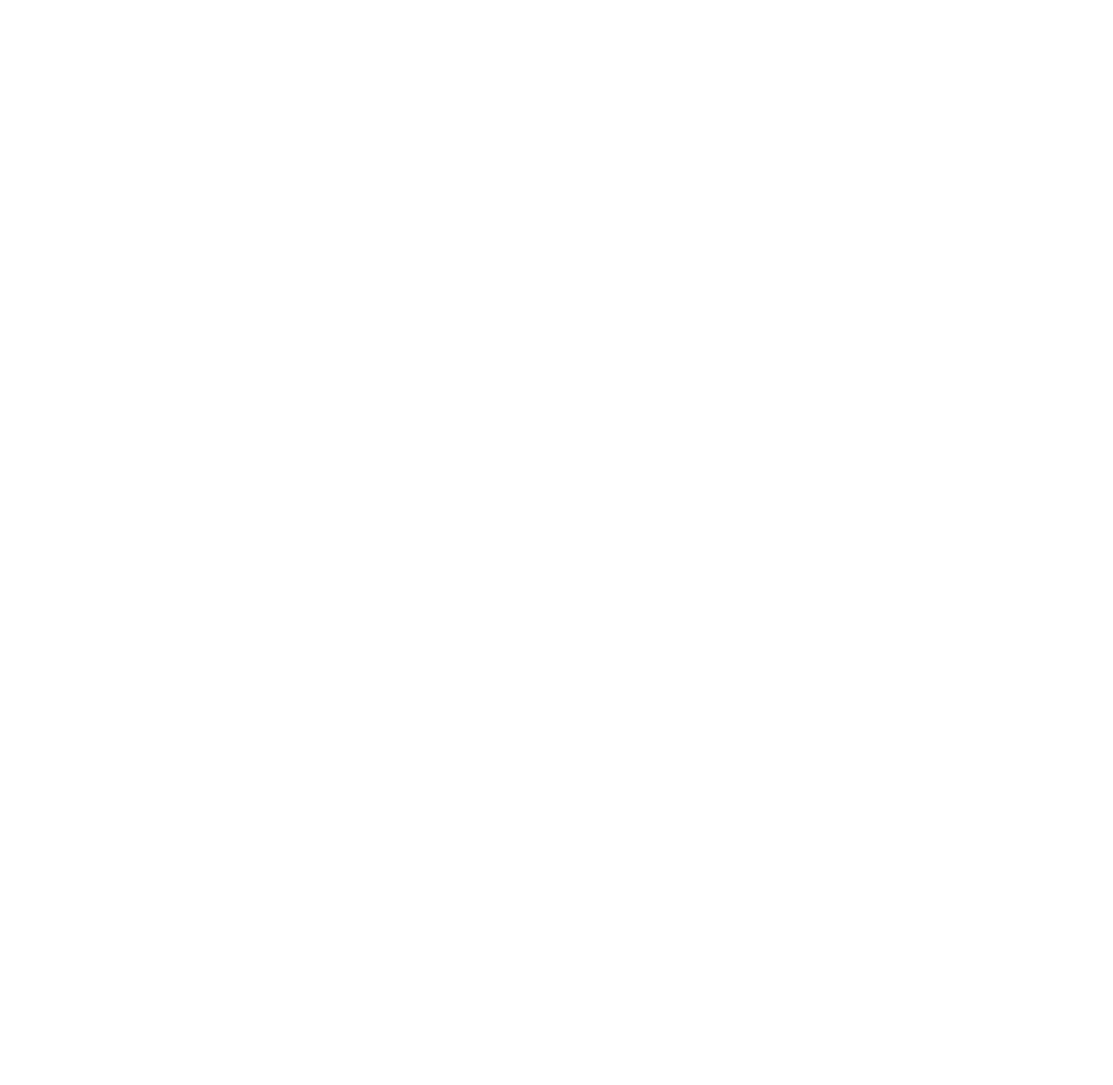
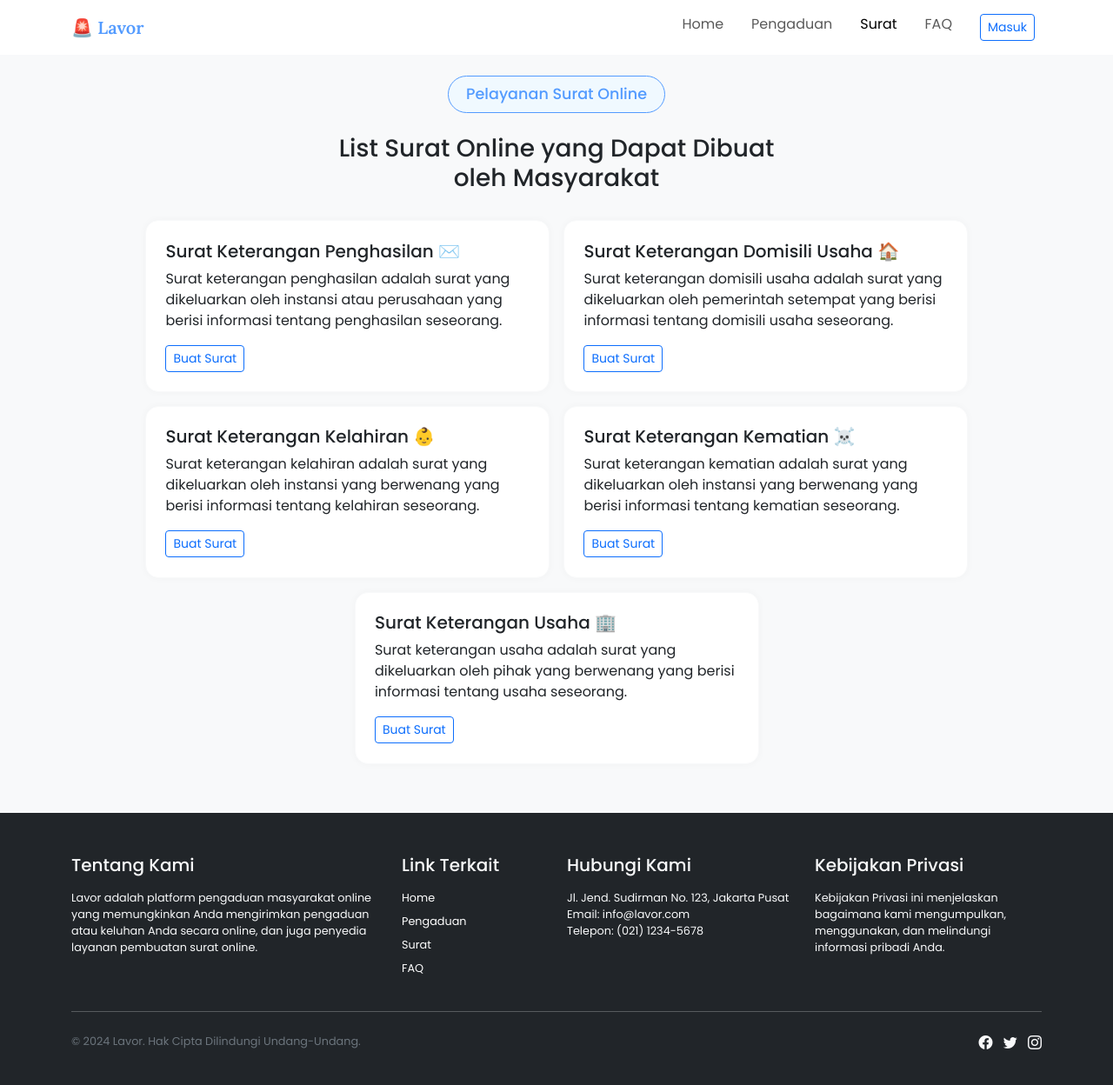
Before and after one commit to learnium-labs/lavor, a plain HTML site: page pages/letters/index.html in a window 1280 px wide. Shown: the whole page at 87% size. Before the commit the page ends 800 px from the top, so only its background shows below. Drawn offline with nearby package versions, Linux system fonts and the light colour scheme.

Commit message:
letter list

```diff
--- a/assets/css/style.css
+++ b/assets/css/style.css
@@ -15,6 +15,18 @@ body {
 ::-webkit-scrollbar-thumb {
   background: linear-gradient(125deg, #f5f5f5, #ddd);
   border-radius: 10px;
+}
+
+.card-latter {
+  padding: 0.4rem;
+  border: 1px solid #f8f9fa;
+  border-radius: 15px;
+  transition: all 0.3s;
+}
+
+.card-latter:hover {
+  border: 1px solid #007bff !important;
+  box-shadow: 0 0 10px 0 rgba(0, 0, 0, 0.05);
 }
 
 .documantion-image {
@@ -145,6 +157,13 @@ body {
   overflow: hidden;
 }
 
+.line-clamp-3 {
+  display: -webkit-box;
+  -webkit-box-orient: vertical;
+  -webkit-line-clamp: 3;
+  overflow: hidden;
+}
+
 .hero-content {
   padding: 3rem 2rem;
 }
--- a/pages/letters/index.html
+++ b/pages/letters/index.html
@@ -0,0 +1,321 @@
+<!DOCTYPE html>
+<html lang="en">
+  <head>
+    <meta charset="UTF-8" />
+    <meta name="viewport" content="width=device-width, initial-scale=1.0" />
+    <link
+      rel="stylesheet"
+      href="https://cdnjs.cloudflare.com/ajax/libs/bootstrap-icons/1.11.2/font/bootstrap-icons.min.css"
+    />
+    <link
+      href="https://cdn.jsdelivr.net/npm/bootstrap@5.3.2/dist/css/bootstrap.min.css"
+      rel="stylesheet"
+      integrity="sha384-T3c6CoIi6uLrA9TneNEoa7RxnatzjcDSCmG1MXxSR1GAsXEV/Dwwykc2MPK8M2HN"
+      crossorigin="anonymous"
+    />
+    <link
+      href="https://fonts.googleapis.com/css2?family=Lora:ital,wght@0,500;0,600;1,500&family=Poppins:ital,wght@0,300;0,400;0,500;0,600;1,300&display=swap"
+      rel="stylesheet"
+    />
+    <link rel="stylesheet" href="../../assets/css/style.css" />
+    <title>Lavor</title>
+  </head>
+  <body class="font-sans antialiased">
+    <!-- Navigation -->
+    <nav class="navbar navbar-expand-lg bg-white">
+      <div class="container">
+        <a
+          class="navbar-brand font-lora text-primary-subtle fw-semibold"
+          href="../../index.html"
+          >🚨 Lavor</a
+        >
+        <button
+          class="navbar-toggler"
+          type="button"
+          data-bs-toggle="collapse"
+          data-bs-target="#navbarSupportedContent"
+          aria-controls="navbarSupportedContent"
+          aria-expanded="false"
+          aria-label="Toggle navigation"
+        >
+          <span class="navbar-toggler-icon"></span>
+        </button>
+        <div class="collapse navbar-collapse" id="navbarSupportedContent">
+          <ul
+            class="navbar-nav mb-2 mb-lg-0 d-flex gap-3 justify-content-end w-100"
+          >
+            <li class="nav-item">
+              <a class="nav-link" aria-current="page" href="../../index.html"
+                >Home</a
+              >
+            </li>
+            <li class="nav-item">
+              <a class="nav-link" href="../../pages/complaints/index.html"
+                >Pengaduan</a
+              >
+            </li>
+            <li class="nav-item">
+              <a class="nav-link active" href="../../pages/letters/index.html"
+                >Surat</a
+              >
+            </li>
+            <li class="nav-item">
+              <a class="nav-link" href="faq.html">FAQ</a>
+            </li>
+            <li class="nav-item">
+              <div class="nav-link">
+                <a class="btn btn-outline-primary btn-sm" href="#">Masuk</a>
+              </div>
+            </li>
+          </ul>
+          <!-- <form class="d-flex" role="search">
+            <input
+              class="form-control me-2"
+              type="search"
+              placeholder="Search"
+              aria-label="Search"
+            />
+            <button class="btn btn-outline-success" type="submit">
+              Search
+            </button>
+          </form> -->
+        </div>
+      </div>
+    </nav>
+    <!-- End Navigation -->
+
+    <!-- Hero -->
+    <section>
+      <div class="container">
+        <div class="intro-letters py-4">
+          <h4 class="badge-blue m-auto">Pelayanan Surat Online</h4>
+
+          <div class="py-2">
+            <!-- intro letters -->
+            <div class="col-md-6 m-auto text-center">
+              <h3 class="mt-3">
+                List Surat Online yang Dapat Dibuat oleh Masyarakat
+              </h3>
+            </div>
+            <!-- end intro letters -->
+
+            <!-- list card letters -->
+            <div
+              class="d-flex flex-wrap justify-content-center align-items-center gap-3 py-4"
+            >
+              <div class="col-md-5">
+                <div class="card card-latter shadow-xd">
+                  <div class="card-body">
+                    <h5 class="card-title">Surat Keterangan Penghasilan ✉️</h5>
+                    <p class="card-text line-clamp-3">
+                      Surat keterangan penghasilan adalah surat yang dikeluarkan
+                      oleh instansi atau perusahaan yang berisi informasi
+                      tentang penghasilan seseorang.
+                    </p>
+                    <a href="#" class="btn btn-sm btn-outline-primary"
+                      >Buat Surat</a
+                    >
+                  </div>
+                </div>
+              </div>
+              <div class="col-md-5">
+                <div class="card card-latter shadow-xd">
+                  <div class="card-body">
+                    <h5 class="card-title">
+                      Surat Keterangan Domisili Usaha 🏠
+                    </h5>
+                    <p class="card-text line-clamp-3">
+                      Surat keterangan domisili usaha adalah surat yang
+                      dikeluarkan oleh pemerintah setempat yang berisi informasi
+                      tentang domisili usaha seseorang.
+                    </p>
+                    <a href="#" class="btn btn-sm btn-outline-primary"
+                      >Buat Surat</a
+                    >
+                  </div>
+                </div>
+              </div>
+              <div class="col-md-5">
+                <div class="card card-latter shadow-xd">
+                  <div class="card-body">
+                    <h5 class="card-title">Surat Keterangan Kelahiran 👶</h5>
+                    <p class="card-text line-clamp-3">
+                      Surat keterangan kelahiran adalah surat yang dikeluarkan
+                      oleh instansi yang berwenang yang berisi informasi tentang
+                      kelahiran seseorang.
+                    </p>
+                    <a href="#" class="btn btn-sm btn-outline-primary"
+                      >Buat Surat</a
+                    >
+                  </div>
+                </div>
+              </div>
+              <div class="col-md-5">
+                <div class="card card-latter shadow-xd">
+                  <div class="card-body">
+                    <h5 class="card-title">Surat Keterangan Kematian ☠️</h5>
+                    <p class="card-text line-clamp-3">
+                      Surat keterangan kematian adalah surat yang dikeluarkan
+                      oleh instansi yang berwenang yang berisi informasi tentang
+                      kematian seseorang.
+                    </p>
+                    <a href="#" class="btn btn-sm btn-outline-primary"
+                      >Buat Surat</a
+                    >
+                  </div>
+                </div>
+              </div>
+              <div class="col-md-5">
+                <div class="card card-latter shadow-xd">
+                  <div class="card-body">
+                    <h5 class="card-title">Surat Keterangan Usaha 🏢</h5>
+                    <p class="card-text line-clamp-3">
+                      Surat keterangan usaha adalah surat yang dikeluarkan oleh
+                      pihak yang berwenang yang berisi informasi tentang usaha
+                      seseorang.
+                    </p>
+                    <a href="#" class="btn btn-sm btn-outline-primary"
+                      >Buat Surat</a
+                    >
+                  </div>
+                </div>
+              </div>
+            </div>
+            <!-- end list card letters -->
+          </div>
+        </div>
+      </div>
+    </section>
+    <!-- End Hero -->
+
+    <!-- Footer -->
+    <footer class="bg-dark text-light mt-5 mt-md-0 pt-5 pb-4">
+      <div class="container">
+        <div class="row flex-wrap gap-4 gap-md-0">
+          <div class="col-lg-4 col-md-6">
+            <h5 class="mb-3">Tentang Kami</h5>
+            <p class="text-sm">
+              Lavor adalah platform pengaduan masyarakat online yang
+              memungkinkan Anda mengirimkan pengaduan atau keluhan Anda secara
+              online, dan juga penyedia layanan pembuatan surat online.
+            </p>
+          </div>
+          <div class="col-lg-2 col-md-3">
+            <h5 class="mb-3">Link Terkait</h5>
+            <ul class="list-unstyled text-sm">
+              <li class="mb-2">
+                <a
+                  class="text-decoration-none text-white"
+                  href="../../index.html"
+                  >Home</a
+                >
+              </li>
+              <li class="mb-2">
+                <a
+                  class="text-decoration-none text-white"
+                  href="../../pages/complaints/index.html"
+                  >Pengaduan</a
+                >
+              </li>
+              <li class="mb-2">
+                <a
+                  class="text-decoration-none text-white"
+                  href="../../pages/letters/index.html"
+                  >Surat</a
+                >
+              </li>
+              <li class="mb-2">
+                <a class="text-decoration-none text-white" href="#">FAQ</a>
+              </li>
+            </ul>
+          </div>
+          <div class="col-lg-3 col-md-3">
+            <h5 class="mb-3">Hubungi Kami</h5>
+            <p class="text-sm">
+              Jl. Jend. Sudirman No. 123, Jakarta Pusat<br />
+              Email: info@lavor.com<br />
+              Telepon: (021) 1234-5678
+            </p>
+          </div>
+          <div class="col-lg-3 col-md-5">
+            <h5 class="mb-3">Kebijakan Privasi</h5>
+            <p class="text-sm">
+              Kebijakan Privasi ini menjelaskan bagaimana kami mengumpulkan,
+              menggunakan, dan melindungi informasi pribadi Anda.
+            </p>
+          </div>
+        </div>
+        <hr class="my-4" />
+        <div class="row">
+          <div class="col-md-6">
+            <p class="text-sm text-secondary">
+              &copy; 2024 Lavor. Hak Cipta Dilindungi Undang-Undang.
+            </p>
+          </div>
+          <div class="col-md-6 text-end">
+            <!-- Tambahkan ikon media sosial atau tautan ke halaman media sosial di sini -->
+            <a href="#" class="text-light me-2"
+              ><i class="bi bi-facebook"></i
+            ></a>
+            <a href="#" class="text-light me-2"
+              ><i class="bi bi-twitter"></i
+            ></a>
+            <a href="#" class="text-light"><i class="bi bi-instagram"></i></a>
+          </div>
+        </div>
+      </div>
+    </footer>
+    <!-- End Footer -->
+
+    <!-- Navigasi Cepat ke Atas -->
+    <a href="#" class="scroll-to-top"><i class="bi bi-arrow-up-circle"></i></a>
+    <!-- End Navigasi Cepat ke Atas -->
+
+    <!-- ==================================================== -->
+    <!-- Option 1: Bootstrap Bundle with Popper -->
+    <script src="https://code.jquery.com/jquery-3.6.4.min.js"></script>
+    <script
+      src="https://cdn.jsdelivr.net/npm/bootstrap@5.3.2/dist/js/bootstrap.bundle.min.js"
+      integrity="sha384-C6RzsynM9kWDrMNeT87bh95OGNyZPhcTNXj1NW7RuBCsyN/o0jlpcV8Qyq46cDfL"
+      crossorigin="anonymous"
+    ></script>
+    <!-- <script
+      src="https://cdn.jsdelivr.net/npm/@popperjs/core@2.11.8/dist/umd/popper.min.js"
+      integrity="sha384-I7E8VVD/ismYTF4hNIPjVp/Zjvgyol6VFvRkX/vR+Vc4jQkC+hVqc2pM8ODewa9r"
+      crossorigin="anonymous"
+    ></script> -->
+    <!-- Script untuk animasi scroll ke atas -->
+    <script>
+      $(document).ready(function () {
+        var scrollButton = $(".scroll-to-top");
+
+        // Saat dokumen di-load, sembunyikan tombol scroll-to-top
+        scrollButton.hide();
+
+        // Fungsi untuk menampilkan atau menyembunyikan tombol scroll-to-top berdasarkan posisi scroll
+        $(window).scroll(function () {
+          if ($(this).scrollTop() > 100) {
+            scrollButton.fadeIn();
+          } else {
+            scrollButton.fadeOut();
+          }
+        });
+
+        // Fungsi untuk membuat tombol scroll-to-top mengambang
+        scrollButton.click(function () {
+          $("html, body").animate({ scrollTop: 0 }, 800);
+          return false;
+        });
+
+        // Fungsi untuk membuat tombol scroll-to-top mengambang saat posisi scroll di bawah
+        $(window).scroll(function () {
+          if ($(this).scrollTop() > 900) {
+            scrollButton.addClass("floating");
+          } else {
+            scrollButton.removeClass("floating");
+          }
+        });
+      });
+    </script>
+  </body>
+</html>
```
Also changed, not shown: index.html (+6 -2 lines), pages/complaints/create.html (+2 -2 lines), pages/complaints/index.html (+8 -2 lines), pages/complaints/show.html (+8 -2 lines).
